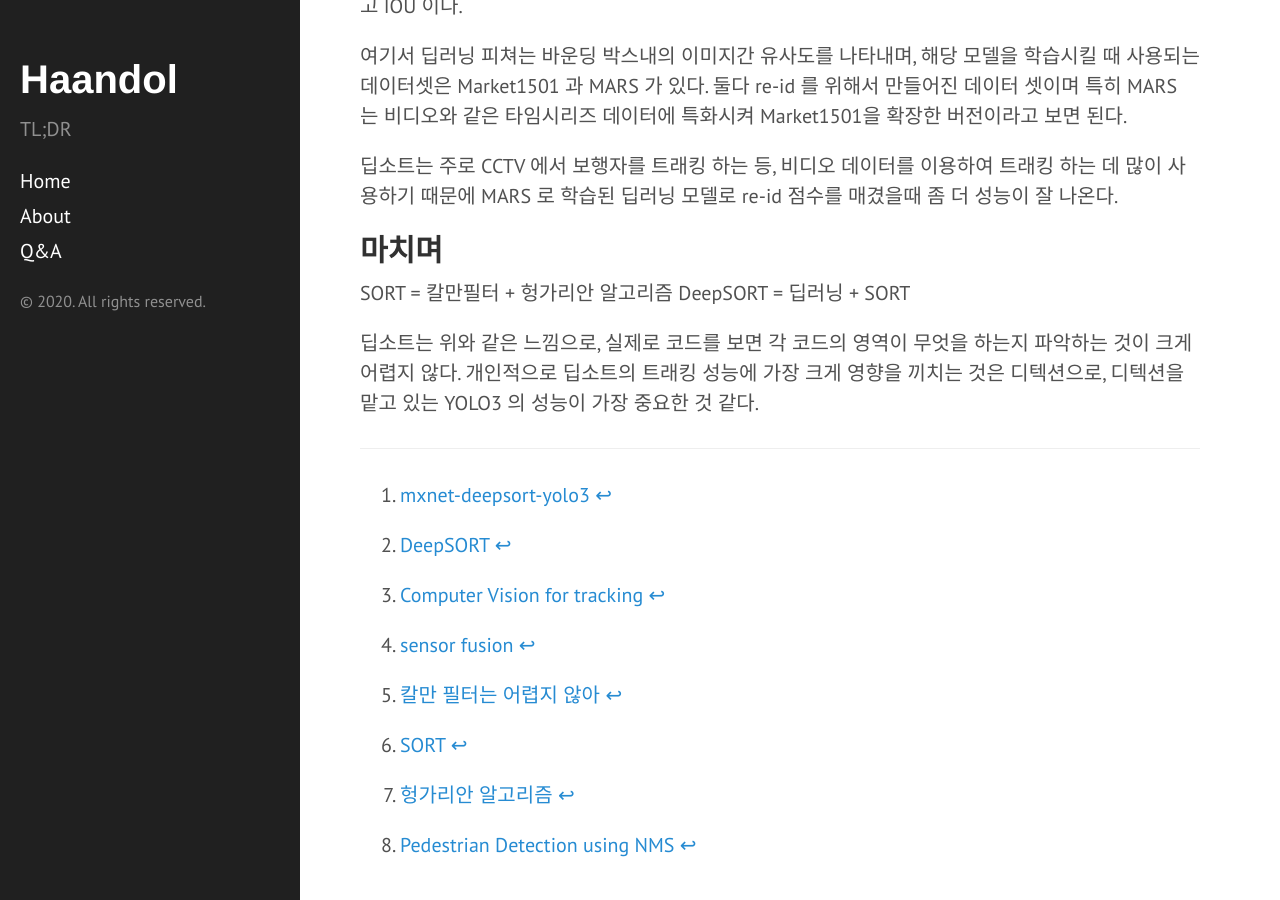
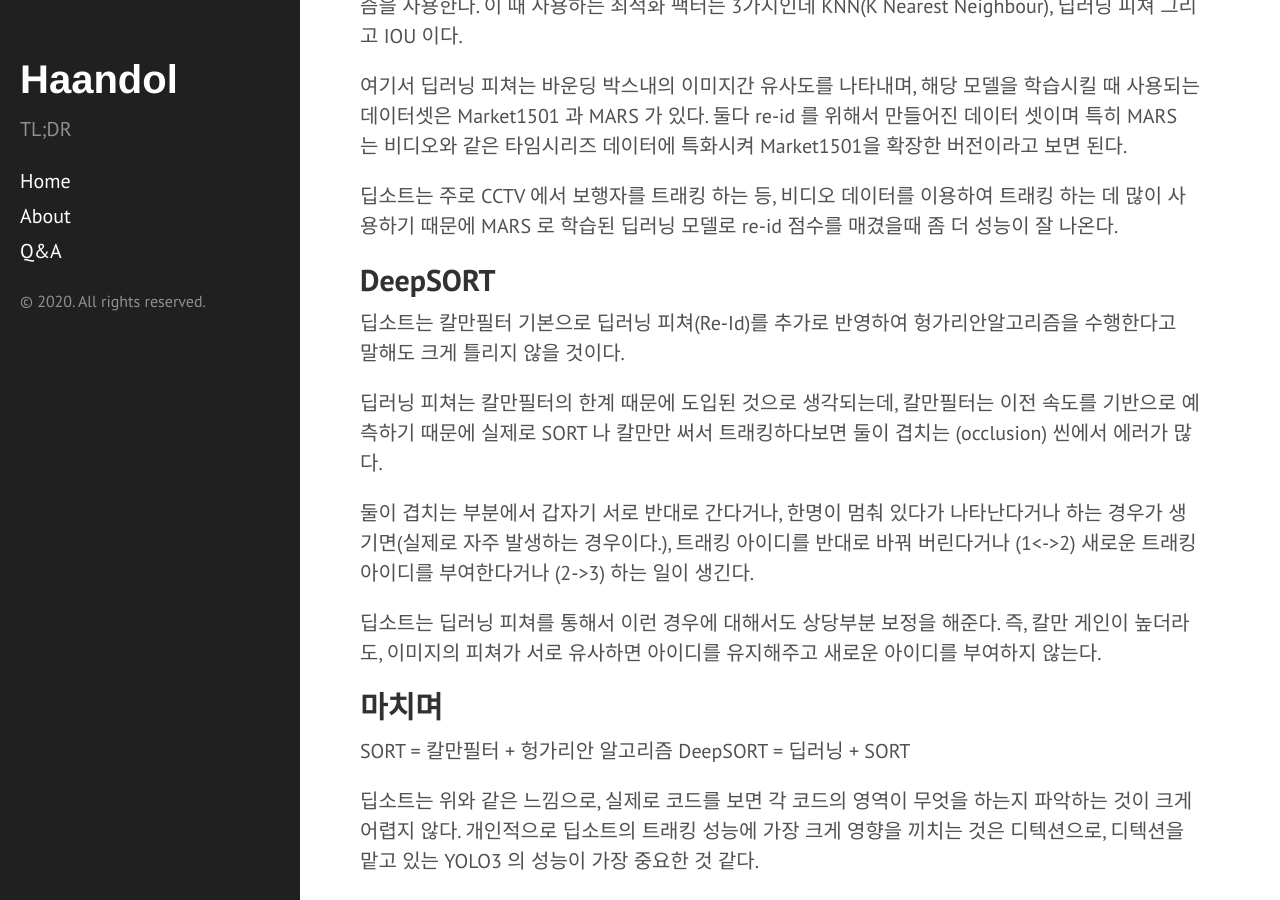
Before and after one commit to haandol/haandol.github.com, a Jekyll site: the page built from _posts/2020-02-27-deep-sort-with-mxnet-yolo3.md, in a window 1280 px wide and 900 px high, scrolled down 2260 px. Built offline with Jekyll 4.4.1, drawn with Linux system fonts in a browser that asks for light colours; comment, search, counter and statistics services are not loaded; some of the changed text lies outside the part shown.

Commit message:
add deesort section

```diff
--- a/_posts/2020-02-27-deep-sort-with-mxnet-yolo3.md
+++ b/_posts/2020-02-27-deep-sort-with-mxnet-yolo3.md
@@ -27,7 +27,7 @@ DeepSORT(이하 딥소트) 를 보게되었고 프로덕션에 사용하기에
 
 ## Kalman Filter
 
-칼만 필터는 여기[^4] 에 아주 잘 설명되어 있다.
+칼만 필터는 여기[^4] 에 아주 잘 설명되어 있다. 칼만은 기존 추적하던 물체의 속도를 반영해서 다음 상황을 예측한다고 생각하면 쉽다.
 
 칼만 필터는 베이지안 추정과 같이 직접확률을 계산할 수 없는 경우 관련 된 값을 이용하여 원래 값을 구하는 것으로 `predict <-> update` 사이클로 이루어져 있다.
 
@@ -67,6 +67,17 @@ NMS[^8] 는 여러개의 바운딩 박스가 겹쳐있을때 어떤 것을 선
 
 딥소트는 주로 CCTV 에서 보행자를 트래킹 하는 등, 비디오 데이터를 이용하여 트래킹 하는 데 많이 사용하기 때문에 MARS 로 학습된 딥러닝 모델로 re-id 점수를 매겼을때 좀 더 성능이 잘 나온다.
 
+## DeepSORT
+
+딥소트는 칼만필터 기본으로 딥러닝 피쳐(Re-Id)를 추가로 반영하여 헝가리안알고리즘을 수행한다고 말해도 크게 틀리지 않을 것이다.
+
+딥러닝 피쳐는 칼만필터의 한계 때문에 도입된 것으로 생각되는데, 칼만필터는 이전 속도를 기반으로 예측하기 때문에 실제로 SORT 나 칼만만 써서 트래킹하다보면 둘이 겹치는 (occlusion) 씬에서 에러가 많다.
+
+둘이 겹치는 부분에서 갑자기 서로 반대로 간다거나, 한명이 멈춰 있다가 나타난다거나 하는 경우가 생기면(실제로 자주 발생하는 경우이다.), 트래킹 아이디를 반대로 바꿔 버린다거나 (1<->2) 새로운 트래킹 아이디를 부여한다거나 (2->3) 하는 일이 생긴다.
+
+딥소트는 딥러닝 피쳐를 통해서 이런 경우에 대해서도 상당부분 보정을 해준다. 즉, 칼만 게인이 높더라도, 이미지의 피쳐가 서로 유사하면 아이디를 유지해주고 새로운 아이디를 부여하지 않는다.
+
+
 ## 마치며
 
 SORT = 칼만필터 + 헝가리안 알고리즘
```
